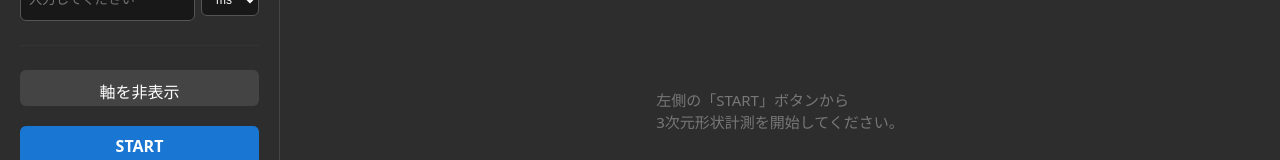
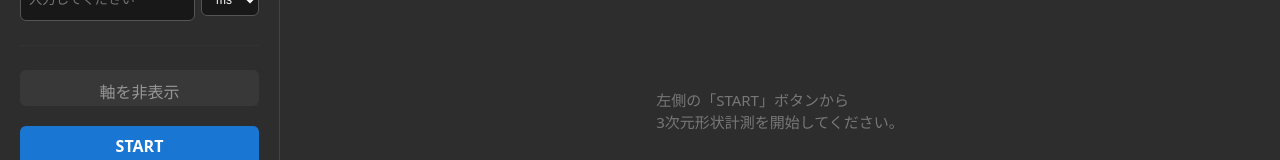
Before and after one commit to 0122POND/optical-device-ui, a React app in the folder frontend/: page / in a window 1280 px wide. Shown: the part 317-477 px from the top of the page. Built offline with nearby package versions, Linux system fonts and the light colour scheme; the HTML template or start-up script is replaced by a standard one.

Commit message:
[fix] 三次元形状が表示される前は、軸トグルボタンを選択できないように修正

```diff
--- a/frontend/src/App.tsx
+++ b/frontend/src/App.tsx
@@ -504,14 +504,19 @@ useEffect(() => {
 
           {/* 軸トグルボタン */}
           <button
-            onClick={() => setAxisVisible(v => !v)}
+            disabled={!showPlot}
+            onClick={() => {
+              if (!showPlot) return; // ★ ガード（保険）
+              setAxisVisible(v => !v);
+            }}
             style={{
               height: "36px",
               borderRadius: "6px",
               border: "none",
               backgroundColor: axisVisible ? "#444" : "#222",
               color: "#fff",
-              cursor: "pointer",
+              cursor: showPlot ? "pointer" : "not-allowed",
+              opacity: showPlot ? 1 : 0.5,
             }}
           >
             {axisVisible ? "軸を非表示" : "軸を表示"}
```
